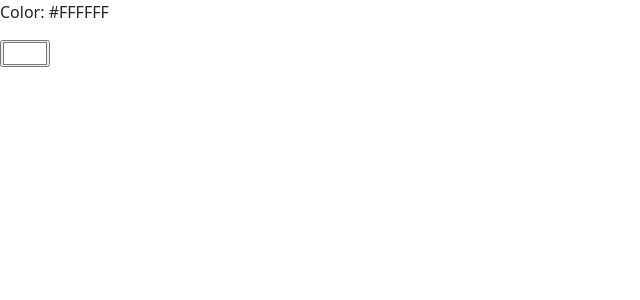
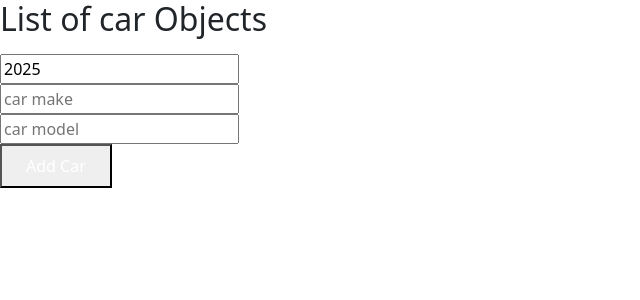
Before and after one commit to ttoanttran/tasklist, a React (Vite) app in the folder client/task-app/: page / in a window 1280 px wide. Shown: the top 300 px of the page, without its empty margins (0-640 px from the left). Built offline with nearby package versions, Linux system fonts and the light colour scheme; the HTML template or start-up script is replaced by a standard one.

Commit message:
add new component

```diff
--- a/client/task-app/src/App.tsx
+++ b/client/task-app/src/App.tsx
@@ -2,6 +2,7 @@ import { useState } from "react";
 import TaskForm from "./components/TaskForm"
 import TaskList from "./components/TaskList";
 import ColorPicker from "./components/ColorPicker";
+import MyComponent from "./components/MyComponent";
 
 const App = () => {
   const [tasks, setTasks] = useState<string[]>([]);
@@ -16,7 +17,7 @@ const App = () => {
 
   return (
     <div>
-      <ColorPicker></ColorPicker>
+      <MyComponent></MyComponent>
     </div>
   )
 }
--- /dev/null
+++ b/client/task-app/src/components/MyComponent.tsx
@@ -0,0 +1,49 @@
+import { useState } from "react"
+
+
+const MyComponent = () => {
+  const [cars, setCars] = useState<{year: number; make: String; model: string}[]>([]);
+  const [carYear, setCarYear] = useState(new Date().getFullYear());
+  const [carMake, setCarMake] = useState("");
+  const [carModel, setCarModel] = useState("");
+
+  function handleAddCar() {
+    setCars([...cars, {year: carYear, make: carMake, model: carModel}])
+
+    setCarYear(new Date().getFullYear())
+    setCarMake("")
+    setCarModel("")
+  }
+
+  function handleRemoveCar(index: number) {
+    setCars(cars.filter((_, i) => i != index))
+  }
+
+  function handleYearChange(event: React.ChangeEvent<HTMLInputElement>) {
+    setCarYear(Number(event.target.value))
+  }
+
+  function handleMakeChange(event: React.ChangeEvent<HTMLInputElement>) {
+    setCarMake((event.target.value))
+  }
+
+  function handleModelChange(event: React.ChangeEvent<HTMLInputElement>) {
+    setCarModel(event.target.value)
+  }
+
+  return (
+    <div>
+      <h2>List of car Objects</h2>
+      <ul>
+        {cars.map((item, index) => <li key={index} onClick={() => handleRemoveCar(index)}>{`Car: ${item.year} ${item.make} ${item.model}`}</li>)}
+      </ul>
+
+      <input type="number" value={carYear} onChange={handleYearChange} placeholder="car year"/><br></br>
+      <input type="text" value={carMake} onChange={handleMakeChange} placeholder="car make"/><br></br>
+      <input type="text" value={carModel} onChange={handleModelChange} placeholder="car model"/><br></br>
+      <button className="px-4 py-2 bg-blue-500 text-white font-bold rounded-lg hover:bg-blue-600" onClick={handleAddCar}>Add Car</button>
+    </div>
+  )
+}
+
+export default MyComponent
```
